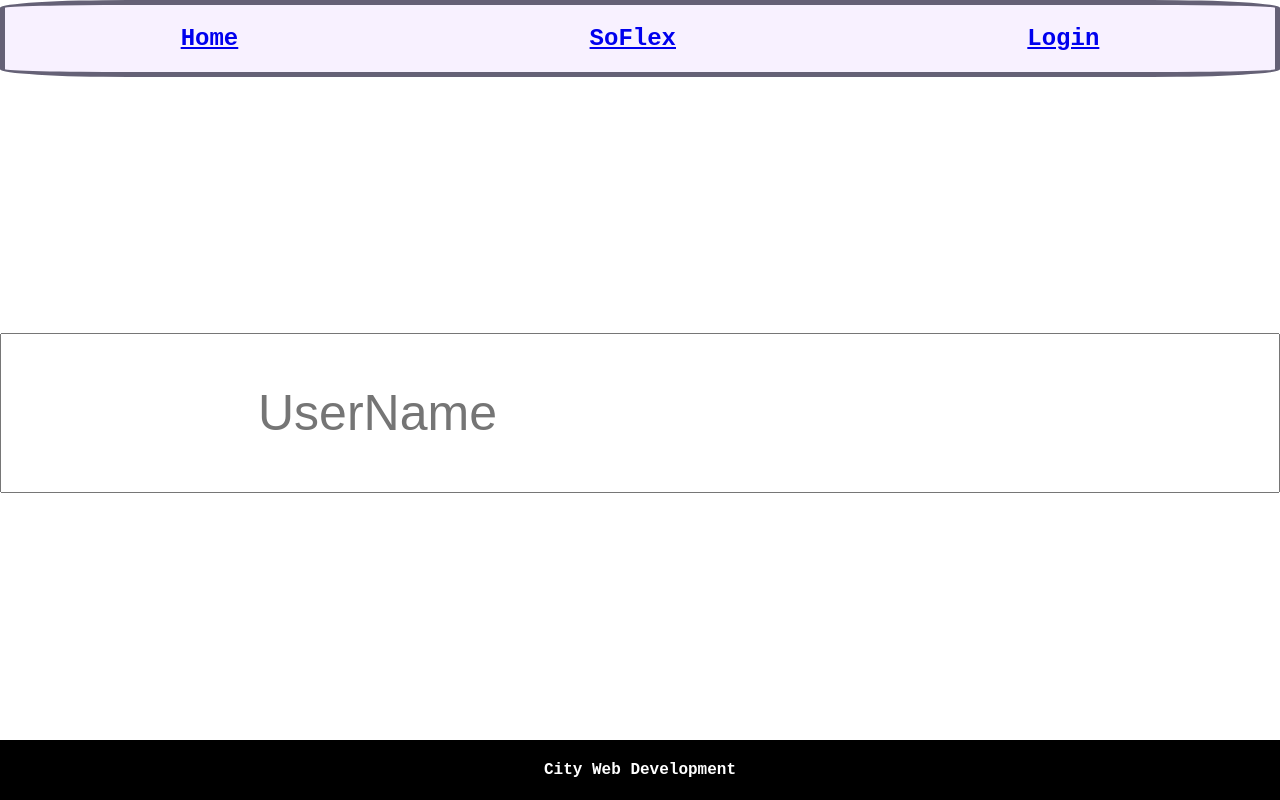
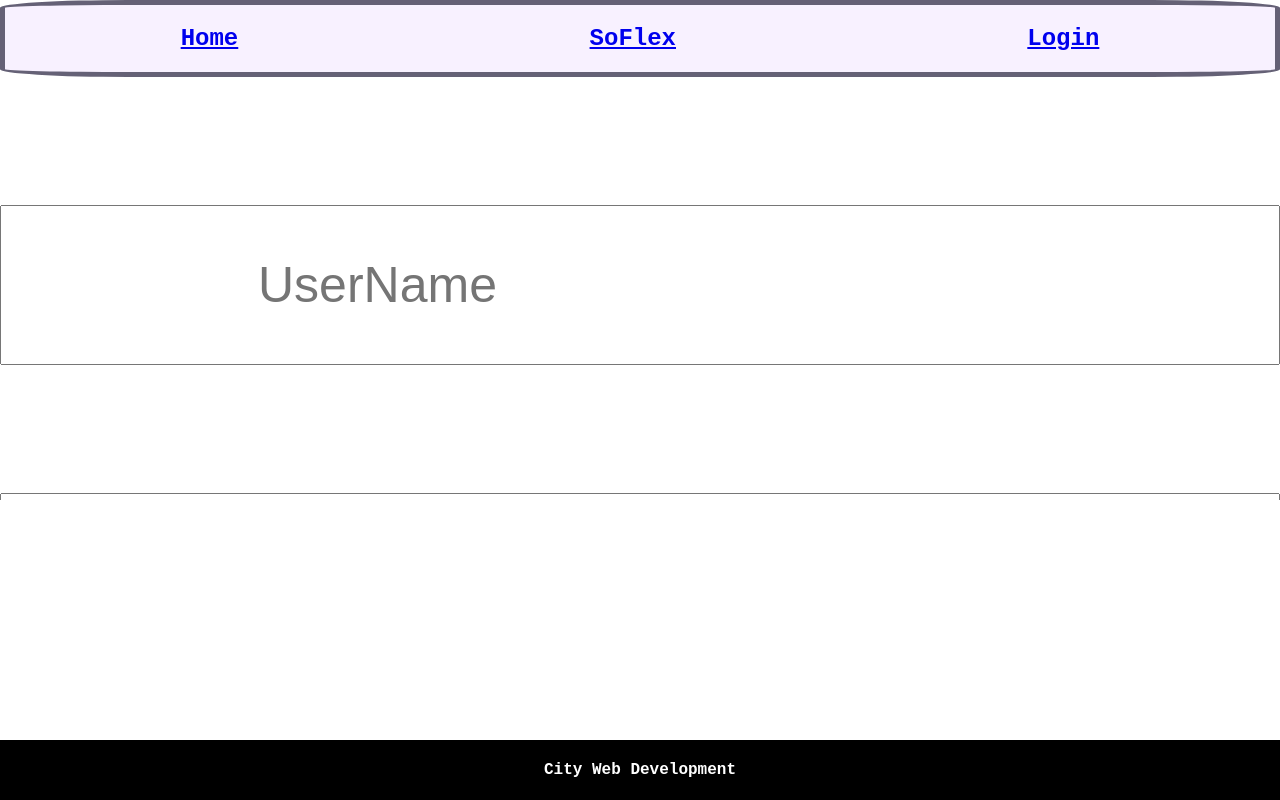
Before and after one commit to AasaChristian/soflex-web, a React (Create React App) app: page /login in a window 1280 px wide. Built offline with nearby package versions, Linux system fonts and the light colour scheme; a web font is replaced by a local one.

Commit message:
updated stylinbg, changed inpute margintop to 10

```diff
--- a/src/components/Authentication/Login.js
+++ b/src/components/Authentication/Login.js
@@ -39,8 +39,8 @@ const login = (e) => {
 <div>
 <form onSubmit={login} style={{display: "flex", flexDirection: "column"}}>
 
-    <input style={{display: "flex", paddingLeft: "20%", marginTop: "20%", height: "10pc", fontSize: "50px"}} type="text" name="username" onChange={handleChange} placeholder="UserName" />
-    <input style={{display: "flex", paddingLeft: "20%", marginTop: "20%", height: "10pc", fontSize: "50px"}} type="text" name="password" onChange={handleChange} placeholder="PassWord"/>
+    <input style={{display: "flex", paddingLeft: "20%", marginTop: "10%", height: "10pc", fontSize: "50px"}} type="text" name="username" onChange={handleChange} placeholder="UserName" />
+    <input style={{display: "flex", paddingLeft: "20%", marginTop: "10%", height: "10pc", fontSize: "50px"}} type="text" name="password" onChange={handleChange} placeholder="PassWord"/>
     <SubmitButton type="submit">LOGIN</SubmitButton>
 </form>
 
--- a/src/components/Authentication/Register.js
+++ b/src/components/Authentication/Register.js
@@ -37,8 +37,8 @@ const register = (e) => {
   return (
 <div>
 <form onSubmit={register} style={{display: "flex", flexDirection: "column"}}>
-    <input style={{display: "flex", paddingLeft: "20%", marginTop: "20%", height: "10pc", fontSize: "50px"}} type="text" name="username" onChange={handleChange} placeholder="UserName" />
-    <input style={{display: "flex", paddingLeft: "20%", marginTop: "20%", height: "10pc", fontSize: "50px"}} type="text" name="password" onChange={handleChange} placeholder="PassWord"/>
+    <input style={{display: "flex", paddingLeft: "20%", marginTop: "10%", height: "10pc", fontSize: "50px"}} type="text" name="username" onChange={handleChange} placeholder="UserName" />
+    <input style={{display: "flex", paddingLeft: "20%", marginTop: "10%", height: "10pc", fontSize: "50px"}} type="text" name="password" onChange={handleChange} placeholder="PassWord"/>
     <SubmitButton type="submit">Register</SubmitButton>
 </form>
 </div>
--- a/src/components/StyledComponent.js
+++ b/src/components/StyledComponent.js
@@ -98,7 +98,7 @@ export const Exbox = styled.section`
 // Login
 export const SubmitButton = styled.button`
 height: 10pc;
-margin-top: 20%;
+margin-top: 10%;
 font-size: 50px;
 `;
 
```
Also changed, not shown: 1 other file (tests, documents, lock files or other folders).
